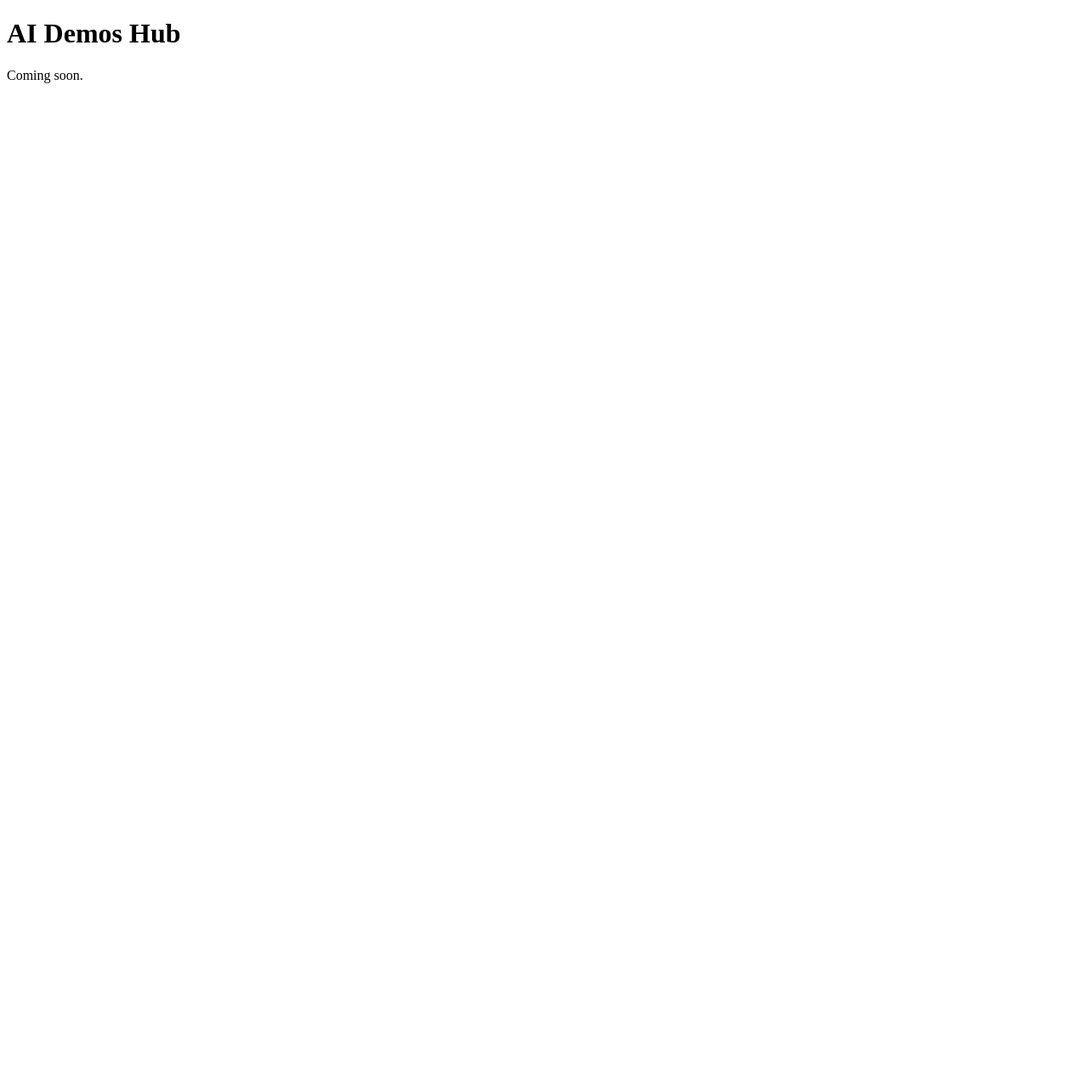
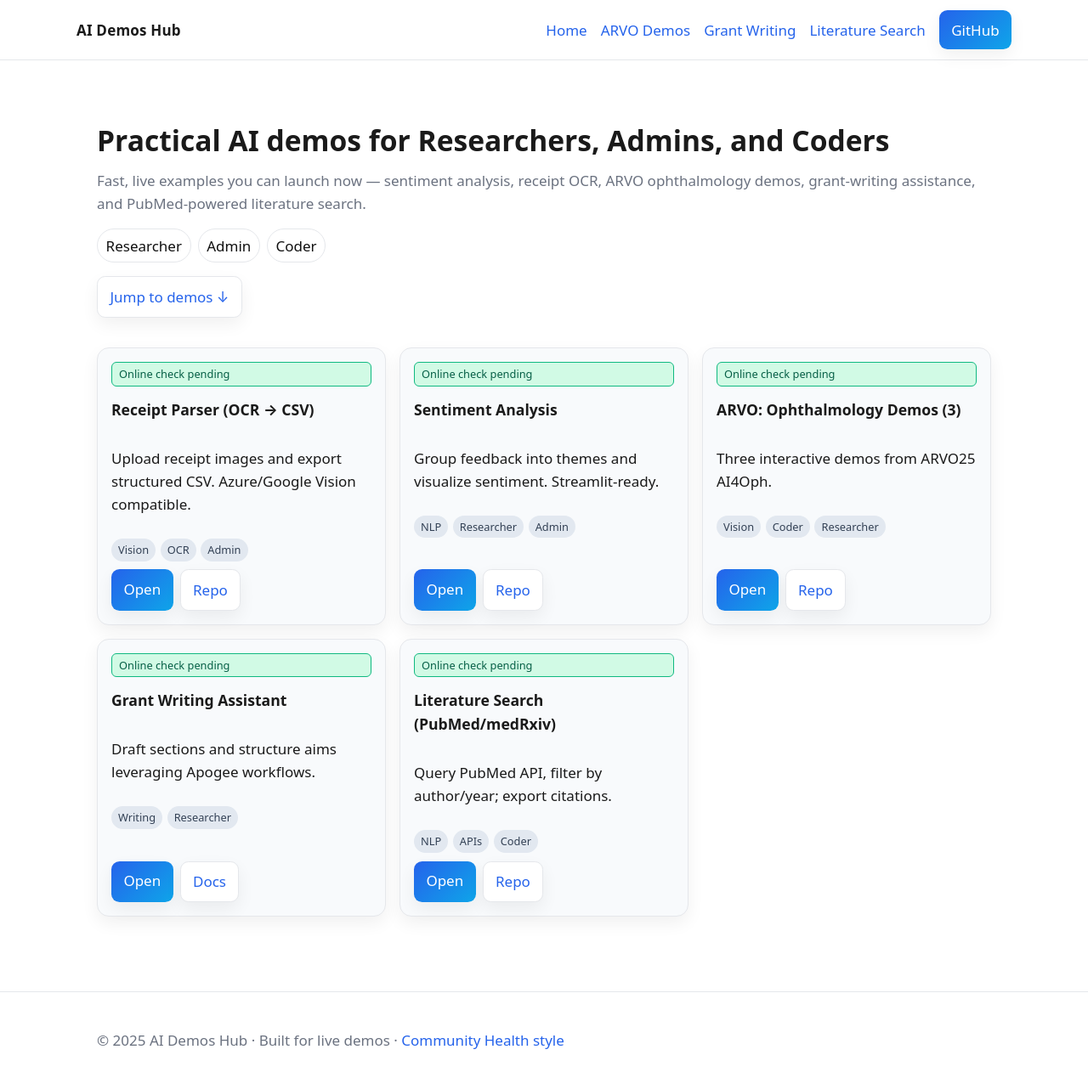
Before and after one commit to kalpathy/ai-demos-hub, a plain HTML site: page index.html in a window 1280 px wide. Shown: the whole page at 85% size. Before the commit the page ends 800 px from the top, so only its background shows below. Drawn offline with Linux system fonts and the light colour scheme.

Commit message:
feat: scaffold with Community Health aesthetic

```diff
--- /dev/null
+++ b/assets/css/site.css
@@ -0,0 +1,27 @@
+:root{--bg:#ffffff;--fg:#1a1a1a;--muted:#6b7280;--brand:#2563eb;--brand-2:#0ea5e9;--card:#f8fafc;--border:#e5e7eb;--shadow:0 8px 20px rgba(0,0,0,.06)}
+*{box-sizing:border-box}html{font-size:16px}body{margin:0;color:var(--fg);background:var(--bg);font:400 17px/1.6 system-ui,-apple-system,Segoe UI,Roboto,Inter,Arial}
+a{color:var(--brand);text-decoration:none}a:hover{text-decoration:underline}
+.container{max-width:1100px;margin:0 auto;padding:1.5rem}
+.nav{position:sticky;top:0;background:#fff;border-bottom:1px solid var(--border);z-index:50}
+.nav-inner{display:flex;align-items:center;gap:1rem;padding:.75rem 0}
+.brand{font-weight:700;letter-spacing:.2px}
+.nav-links{margin-left:auto;display:flex;gap:1rem}
+.btn{display:inline-block;border:1px solid var(--border);padding:.6rem .9rem;border-radius:.6rem;background:#fff;box-shadow:var(--shadow)}
+.btn.primary{background:linear-gradient(135deg,var(--brand),var(--brand-2));border:0;color:#fff}
+.hero{padding:2.5rem 0 1.2rem}
+.hero h1{font-size:2.1rem;margin:.2rem 0}
+.hero p{color:var(--muted);margin:.4rem 0 0}
+.filters{display:flex;gap:.5rem;flex-wrap:wrap;margin:1rem 0}
+.chip{border:1px solid var(--border);padding:.35rem .6rem;border-radius:999px;color:#111;background:#fff}
+.grid{display:grid;grid-template-columns:repeat(auto-fill,minmax(260px,1fr));gap:1rem;margin:1rem 0 2rem}
+.card{background:var(--card);border:1px solid var(--border);border-radius:14px;box-shadow:var(--shadow);padding:1rem;display:flex;flex-direction:column;gap:.6rem}
+.card h3{margin:.2rem 0;font-size:1.1rem}
+.card .tags{display:flex;gap:.35rem;flex-wrap:wrap}
+.tag{font-size:.8rem;color:#334155;background:#e2e8f0;border-radius:999px;padding:.2rem .5rem}
+.card .actions{margin-top:auto;display:flex;gap:.5rem;flex-wrap:wrap}
+.badge{display:inline-flex;align-items:center;gap:.35rem;font-size:.8rem;color:#065f46;background:#d1fae5;border:1px solid #10b981;padding:.2rem .5rem;border-radius:6px}
+.footer{border-top:1px solid var(--border);color:var(--muted);padding:1.2rem 0;margin-top:2rem}
+@media (prefers-color-scheme: dark){
+  :root{--bg:#0b0f14;--fg:#e5e7eb;--muted:#9aa4b2;--card:#0f1720;--border:#1f2937;--shadow:none}
+  .btn{background:#0f1720;border-color:#223043}
+}
--- a/index.html
+++ b/index.html
@@ -1 +1,113 @@
-<!doctype html><title>AI Demos Hub</title><h1>AI Demos Hub</h1><p>Coming soon.</p>
+<!doctype html>
+<html lang="en">
+<head>
+<meta charset="utf-8">
+<meta name="viewport" content="width=device-width,initial-scale=1">
+<title>AI Demos Hub</title>
+<link rel="stylesheet" href="assets/css/site.css">
+<link rel="preconnect" href="https://fonts.googleapis.com"><link rel="preconnect" href="https://fonts.gstatic.com" crossorigin>
+<link href="https://fonts.googleapis.com/css2?family=Inter:wght@400;600;700&display=swap" rel="stylesheet">
+</head>
+<body>
+  <div class="nav">
+    <div class="container nav-inner">
+      <div class="brand">AI Demos Hub</div>
+      <div class="nav-links">
+        <a href="./">Home</a>
+        <a href="tutorials/arvo-demos/">ARVO Demos</a>
+        <a href="tutorials/grant-writing/">Grant Writing</a>
+        <a href="tutorials/pubmed-search/">Literature Search</a>
+      </div>
+      <a class="btn primary" href="https://github.com/kalpathy/ai-demos-hub">GitHub</a>
+    </div>
+  </div>
+
+  <main class="container">
+    <section class="hero">
+      <h1>Practical AI demos for Researchers, Admins, and Coders</h1>
+      <p>Fast, live examples you can launch now — sentiment analysis, receipt OCR, ARVO ophthalmology demos, grant-writing assistance, and PubMed-powered literature search.</p>
+      <div class="filters">
+        <span class="chip">Researcher</span>
+        <span class="chip">Admin</span>
+        <span class="chip">Coder</span>
+      </div>
+      <div><a class="btn" href="#demos">Jump to demos ↓</a></div>
+    </section>
+
+    <section id="demos">
+      <div class="grid">
+        <article class="card">
+          <span class="badge">Online check pending</span>
+          <h3>Receipt Parser (OCR → CSV)</h3>
+          <p>Upload receipt images and export structured CSV. Azure/Google Vision compatible.</p>
+          <div class="tags">
+            <span class="tag">Vision</span><span class="tag">OCR</span><span class="tag">Admin</span>
+          </div>
+          <div class="actions">
+            <a class="btn primary" href="tutorials/receipt-parser/">Open</a>
+            <a class="btn" href="https://github.com/kalpathy/receipt-parsing">Repo</a>
+          </div>
+        </article>
+
+        <article class="card">
+          <span class="badge">Online check pending</span>
+          <h3>Sentiment Analysis</h3>
+          <p>Group feedback into themes and visualize sentiment. Streamlit-ready.</p>
+          <div class="tags">
+            <span class="tag">NLP</span><span class="tag">Researcher</span><span class="tag">Admin</span>
+          </div>
+          <div class="actions">
+            <a class="btn primary" href="tutorials/sentiment/">Open</a>
+            <a class="btn" href="https://github.com/kalpathy/sentiment_app">Repo</a>
+          </div>
+        </article>
+
+        <article class="card">
+          <span class="badge">Online check pending</span>
+          <h3>ARVO: Ophthalmology Demos (3)</h3>
+          <p>Three interactive demos from ARVO25 AI4Oph.</p>
+          <div class="tags">
+            <span class="tag">Vision</span><span class="tag">Coder</span><span class="tag">Researcher</span>
+          </div>
+          <div class="actions">
+            <a class="btn primary" href="tutorials/arvo-demos/">Open</a>
+            <a class="btn" href="https://github.com/QTIM-Lab/ARVO25_AI4Oph">Repo</a>
+          </div>
+        </article>
+
+        <article class="card">
+          <span class="badge">Online check pending</span>
+          <h3>Grant Writing Assistant</h3>
+          <p>Draft sections and structure aims leveraging Apogee workflows.</p>
+          <div class="tags">
+            <span class="tag">Writing</span><span class="tag">Researcher</span>
+          </div>
+          <div class="actions">
+            <a class="btn primary" href="tutorials/grant-writing/">Open</a>
+            <a class="btn" href="https://apogee-project.github.io/apogee-site/">Docs</a>
+          </div>
+        </article>
+
+        <article class="card">
+          <span class="badge">Online check pending</span>
+          <h3>Literature Search (PubMed/medRxiv)</h3>
+          <p>Query PubMed API, filter by author/year; export citations.</p>
+          <div class="tags">
+            <span class="tag">NLP</span><span class="tag">APIs</span><span class="tag">Coder</span>
+          </div>
+          <div class="actions">
+            <a class="btn primary" href="tutorials/pubmed-search/">Open</a>
+            <a class="btn" href="https://github.com/kalpathy">Repo</a>
+          </div>
+        </article>
+      </div>
+    </section>
+  </main>
+
+  <footer class="footer">
+    <div class="container">© <span id="y"></span> AI Demos Hub · Built for live demos · <a href="https://kalpathy.github.io/community_health/">Community Health style</a></div>
+  </footer>
+
+<script>document.getElementById('y').textContent=new Date().getFullYear()</script>
+</body>
+</html>
```
Also changed, not shown: tutorials/arvo-demos/index.html (added, +3 -0 lines), tutorials/grant-writing/index.html (added, +3 -0 lines), tutorials/pubmed-search/index.html (added, +3 -0 lines), tutorials/receipt-parser/index.html (added, +3 -0 lines), tutorials/sentiment/index.html (added, +3 -0 lines).
